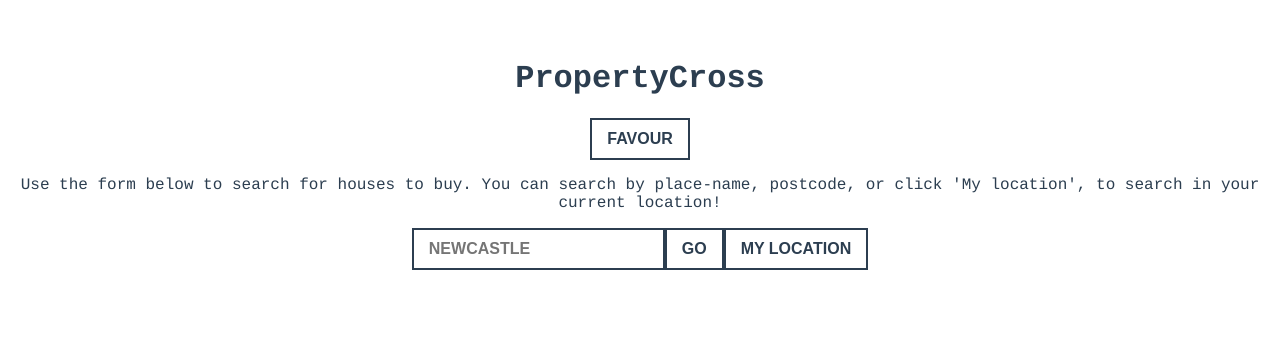
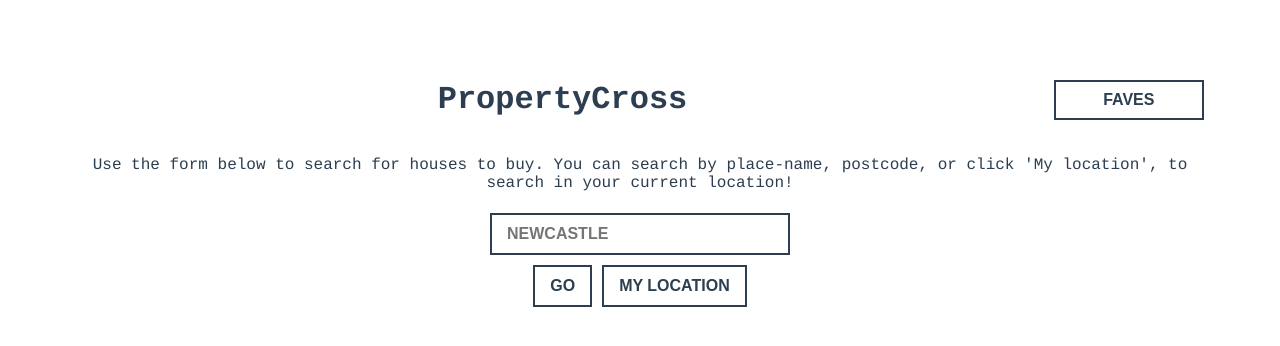
Before and after one commit to IrinaFitas/property-cross, a Vue app: page / in a window 1280 px wide. Shown: the top 346 px of the page. Built offline with nearby package versions, Linux system fonts and the light colour scheme.

Commit message:
Add some styles

```diff
--- a/src/components/InitialPage.vue
+++ b/src/components/InitialPage.vue
@@ -1,7 +1,9 @@
 <template>
     <div id="container">
-        <h1>PropertyCross</h1>
-        <app-favourite-button></app-favourite-button>
+        <div class="top-bar">
+            <h1>PropertyCross</h1>
+            <app-favourite-button></app-favourite-button>
+        </div>
         <p class="instruction-text">
             Use the form below to search for houses to buy. You can search by place-name, postcode, or click 'My location', to search in your current location!
         </p>
@@ -25,3 +27,18 @@
     }
 }
 </script>
+
+<style>
+    #container {
+        width: 90%;
+        margin: 0 auto;
+    }
+
+    .top-bar {
+        display: flex;
+    }
+
+    h1 {
+        margin-left: auto;
+    }
+</style>
--- a/src/components/buttons/FavouriteButton.vue
+++ b/src/components/buttons/FavouriteButton.vue
@@ -1,10 +1,11 @@
 <template>
-    <button class="btn" type="button">Favour</button>
+    <button class="btn faves-btn" type="button">Faves</button>
 </template>
 
 <style>
     .btn {
         padding: 10px 15px;
+        margin: 5px;
         border: 2px solid #2c3e50;
         background-color: transparent;
         font-size: 16px;
@@ -12,5 +13,15 @@
         color: #2c3e50;
         font-weight: bold;
         outline: none;
+        cursor: pointer;
+    }
+
+    .faves-btn {
+        margin-left: auto;
+        flex-shrink: 0;
+        align-self: center;
+        width: 150px;
+        height: 40px;
+        padding: 0;
     }
 </style>
--- a/src/components/buttons/SearchField.vue
+++ b/src/components/buttons/SearchField.vue
@@ -1,3 +1,11 @@
 <template>
-    <input class="btn" type="search" placeholder="newcastle">
+    <div>
+        <input class="btn search-field" type="search" placeholder="newcastle">
+    </div>
 </template>
+
+<style>
+    .search-field {
+        width: 300px;
+    }
+</style>
```
